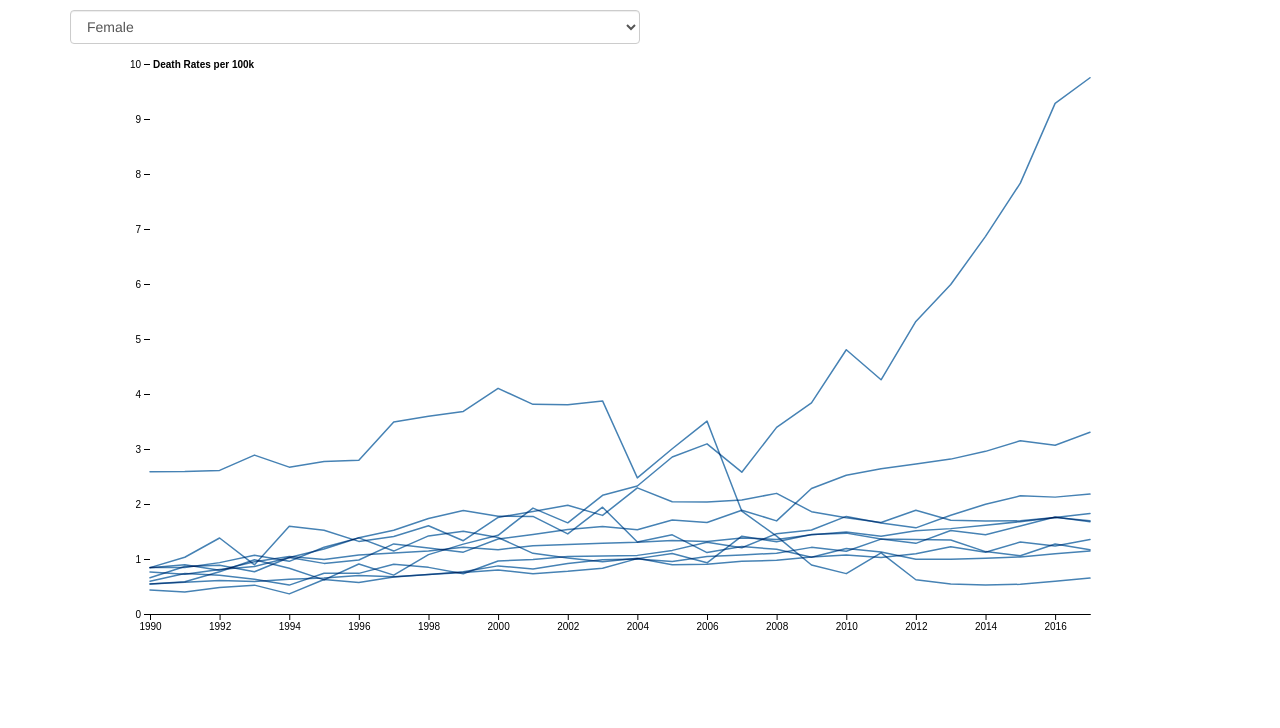
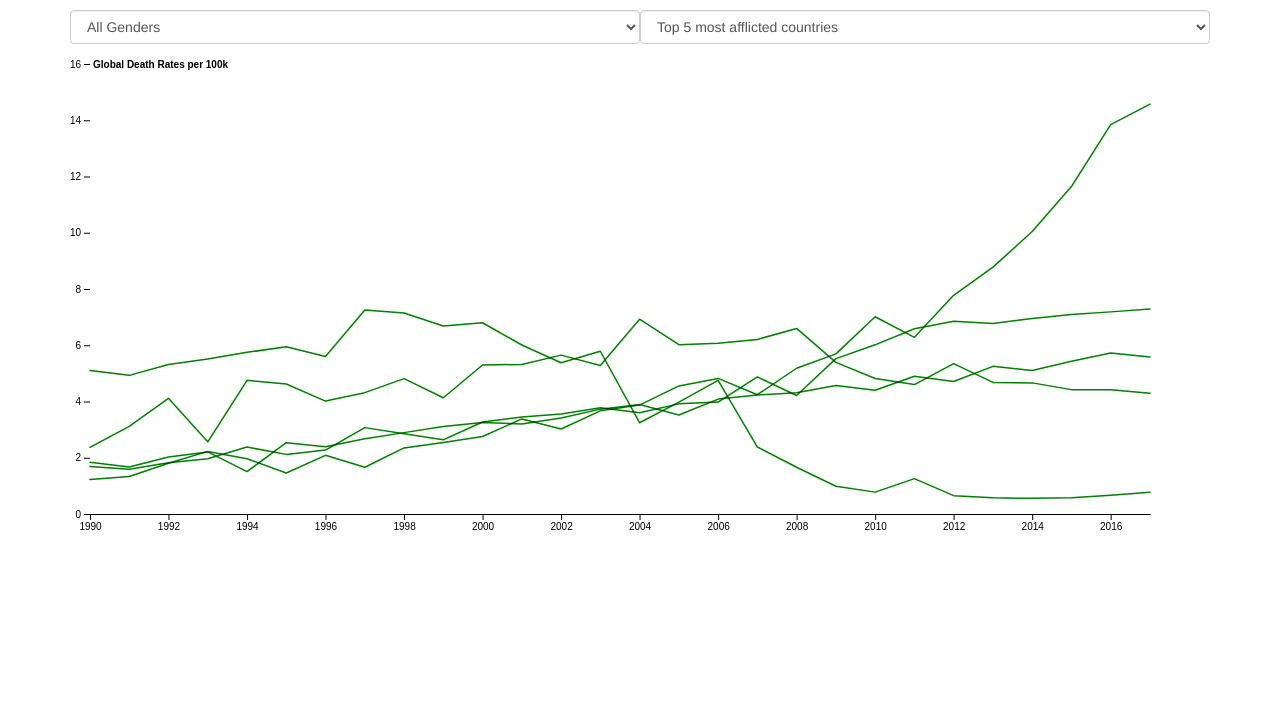
Before and after one commit to whembree87/D3_Visualizations, a website: page LineChart/index.html in a window 1280 px wide. Shown: the part 72-800 px from the top of the page. Drawn offline with Linux system fonts and the light colour scheme.

Commit message:
Added dropdown to allow user to select top k most affected countries

```diff
--- a/LineChart/css/style.css
+++ b/LineChart/css/style.css
@@ -12,8 +12,3 @@
     height: 60px;
     padding: 5px 0px;
 }
-
-#selections .col-md-6 {
-    padding-top: 10px;
-    padding-bottom: 10px;
-}
--- a/LineChart/index.html
+++ b/LineChart/index.html
@@ -29,11 +29,21 @@
         <div class="container">
 
             <div class="col-md-6">
-                <div id="selections" class="row">
+                <div id="gender-selections" class="row justify-content-center">
                     <select id="gender-select" class="form-control">
-                        <option value="unisexData">All Genders</option>
-                        <option selected value="femaleData">Female</option>
-                        <option value="maleData">Male</option>
+                        <option selected value="Both">All Genders</option>
+                        <option value="Female">Female</option>
+                        <option value="Male">Male</option>
+                    </select>
+                </div>
+            </div>
+
+            <div class="col-md-6">
+                <div id="total-countries-selections" class="row justify-content-center">
+                    <select id="total-countries-select" class="form-control">
+                        <option selected value="5">Top 5 most afflicted countries</option>
+                        <option value="10">Top 10 most afflicted countries</option>
+                        <option value="15">Top 15 most afflicted countries</option>
                     </select>
                 </div>
             </div>
--- a/LineChart/js/main.js
+++ b/LineChart/js/main.js
@@ -1,9 +1,9 @@
-const margin = ({top: 20, right: 20, bottom: 30, left: 40});
-
-const width = 1000, height = 600;
+const margin = ({top: 20, right: 20, bottom: 30, left: 20});
+const width = 1100, height = 500;
 
 // Event listener
-$("#gender-select").on("change", update);
+$("#gender-select").on("change", updateChart);
+$("#total-countries-select").on("change", updateChart);
 
 d3.csv("data/IHME_opioid_data.csv").then((rawData) => {
     // Time parser for x-axis
@@ -22,23 +22,14 @@ d3.csv("data/IHME_opioid_data.csv").then((rawData) => {
         d.year = parseTime(d.year);
     });
 
-    // Collect gender(s) data
-    const unisexData = formatDataByGender(rawData, 'Both');
-    const femaleData = formatDataByGender(rawData, 'Female');
-    const maleData = formatDataByGender(rawData, 'Male');
-
-    allData = {
-        unisexData: unisexData,
-        femaleData: femaleData,
-        maleData: maleData
-    };
+    allData = rawData;
 
     // Call for first time
-    update();
+    updateChart();
 });
 
-function formatDataByGender(rawData, gender) {
-    const genderData = _.filter(rawData, (o) => { return o.sex_name === gender });
+function getTopKMostAfflictedCountries(gender, k) {
+    const genderData = _.filter(allData, (o) => { return o.sex_name === gender });
 
     const opioidDataByCountry = _.groupBy(genderData, 'location_name');
 
@@ -50,7 +41,7 @@ function formatDataByGender(rawData, gender) {
     }));
 
     const top10HighestDeathRatesByCountry = _.map(_.orderBy(avgDeathRateByCountry, ['avg_death_rate'], ['desc']),
-        (o) => {return o.country_data}).slice(0, 10);
+        (o) => {return o.country_data}).slice(0, k);
 
     const top10ByCountry = _.groupBy(_.flatten(top10HighestDeathRatesByCountry), 'location_name');
 
@@ -60,17 +51,17 @@ function formatDataByGender(rawData, gender) {
     }));
 
     return {
-        y: 'Death Rates per 100k',
+        y: 'Global Death Rates per 100k',
         series: series,
         years: years
     }
 }
 
-function update() {
-    // Filter data relative to selection
+function updateChart() {
     const gender = $("#gender-select").val();
+    const k = $("#total-countries-select").val();
 
-    const data = allData[gender];
+    const data = getTopKMostAfflictedCountries(gender, k);
 
     d3.select("svg").remove();
 
@@ -113,7 +104,7 @@ function update() {
 
     const path = svg.append("g")
         .attr("fill", "none")
-        .attr("stroke", "steelblue")
+        .attr("stroke", "green")
         .attr("stroke-width", 1.5)
         .attr("stroke-linejoin", "round")
         .attr("stroke-linecap", "round")
```
